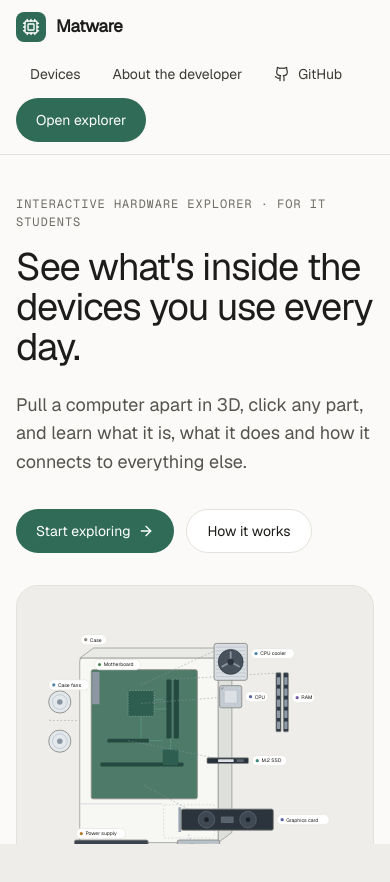
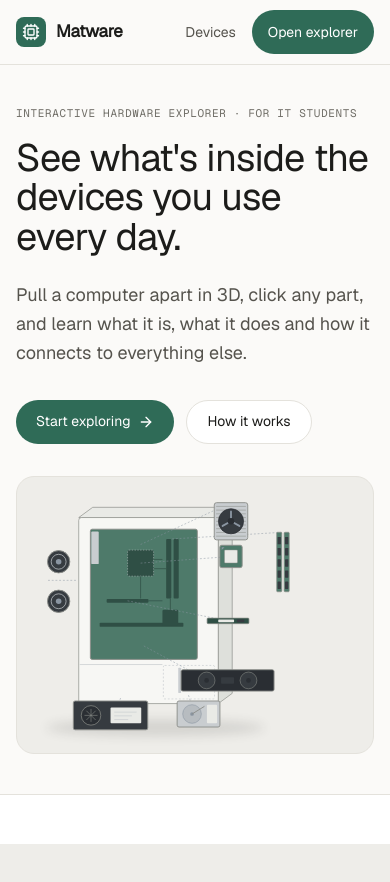
Before and after one commit to ljamesrojas/matiware, a React (Vite) app: page / in a window 390 px wide. Shown: the top 882 px of the page. Before the commit the page ends 844 px from the top, so only its background shows below. Built offline with nearby package versions, Linux system fonts and the light colour scheme.

Commit message:
Align landing page with Bench theme and fix phone layout

```diff
--- /dev/null
+++ b/src/components/landing/HeroIllustration.module.css
@@ -0,0 +1,6 @@
+/* At phone width the drawing is about half size, so the 11px labels become unreadable. */
+@media (max-width: 767px) {
+  .label {
+    display: none;
+  }
+}
--- a/src/components/landing/HeroIllustration.tsx
+++ b/src/components/landing/HeroIllustration.tsx
@@ -3,6 +3,9 @@
  * Plain SVG (no three.js) so the landing page loads fast; the real 3D model
  * loads only when the explorer opens.
  */
+
+import styles from "./HeroIllustration.module.css";
+import { C } from "../../models/palette";
 
 const E = 0.72; // how far the parts are pulled apart
 
@@ -20,7 +23,8 @@ const geo: Record<PartKey, Geo> = {
   chassis: { v: [0, 0], a: [260, 270], l: [112, 30], n: "Case", c: "var(--cat-structure)" },
   mb: { v: [0, 0], a: [250, 235], l: [142, 84], n: "Motherboard", c: "var(--cat-connectivity)" },
   psu: { v: [-30, 95], a: [200, 458], l: [124, 382], n: "Power supply", c: "var(--cat-power)" },
-  hdd: { v: [30, 95], a: [346, 452], l: [400, 424], n: "Hard drive", c: "var(--cat-storage)" },
+  // Label below-left of the drive so the landing page's preview card doesn't cover it.
+  hdd: { v: [30, 95], a: [346, 452], l: [282, 470], n: "Hard drive", c: "var(--cat-storage)" },
   gpu: { v: [250, 135], a: [250, 346], l: [358, 323], n: "Graphics card", c: "var(--cat-processing)" },
   ssd: { v: [300, 60], a: [215, 249], l: [268, 249], n: "M.2 SSD", c: "var(--cat-storage)" },
   ram: { v: [330, -20], a: [311, 116], l: [333, 170], n: "RAM", c: "var(--cat-memory)" },
@@ -36,7 +40,7 @@ const dy = (k: PartKey) => round(geo[k].v[1] * E);
 const move = (k: PartKey) => `translate(${dx(k)} ${dy(k)})`;
 const moves = (k: PartKey) => geo[k].v[0] !== 0 || geo[k].v[1] !== 0;
 
-const EDGE = "#8C8F8A";
+const EDGE = C.edge;
 const sw = (w: number) => ({ strokeWidth: w });
 
 export function HeroIllustration() {
@@ -55,22 +59,22 @@ export function HeroIllustration() {
       <ellipse cx="275" cy="522" rx="235" ry="18" fill="#1C1C1A" opacity="0.12" filter="url(#hero-floor)" />
 
       {/* Case */}
-      <polygon points="110,70 140,48 440,48 410,70" fill="#E9EAE6" stroke={EDGE} style={sw(1.5)} strokeLinejoin="round" />
-      <polygon points="410,70 440,48 440,448 410,470" fill="#DEE0DB" stroke={EDGE} style={sw(1.5)} strokeLinejoin="round" />
-      <rect x="110" y="70" width="300" height="400" rx="6" fill="#F7F7F4" stroke={EDGE} style={sw(1.5)} />
-      <line x1="112" y1="386" x2="290" y2="386" stroke="#C9D1D9" style={sw(1.5)} />
-      <rect x="292" y="388" width="110" height="72" rx="3" fill="none" stroke="#C9D1D9" style={sw(1.5)} strokeDasharray="4 4" />
+      <polygon points="110,70 140,48 440,48 410,70" fill={C.panel} stroke={EDGE} style={sw(1.5)} strokeLinejoin="round" />
+      <polygon points="410,70 440,48 440,448 410,470" fill={C.panelDark} stroke={EDGE} style={sw(1.5)} strokeLinejoin="round" />
+      <rect x="110" y="70" width="300" height="400" rx="6" fill={C.panelLight} stroke={EDGE} style={sw(1.5)} />
+      <line x1="112" y1="386" x2="290" y2="386" stroke={C.metal} style={sw(1.5)} />
+      <rect x="292" y="388" width="110" height="72" rx="3" fill="none" stroke={C.metal} style={sw(1.5)} strokeDasharray="4 4" />
 
       {/* Motherboard */}
-      <rect x="135" y="95" width="230" height="280" rx="4" fill="#4E7A6A" stroke={EDGE} style={sw(2)} />
-      <rect x="137" y="100" width="16" height="70" rx="2" fill="#8C97A3" />
-      <rect x="215" y="140" width="56" height="56" rx="3" fill="#2E5E50" stroke="#A7C9BC" style={sw(1)} strokeDasharray="3 3" />
-      <rect x="298" y="116" width="11" height="128" rx="2" fill="#24493E" />
-      <rect x="314" y="116" width="11" height="128" rx="2" fill="#24493E" />
-      <rect x="155" y="296" width="180" height="9" rx="2" fill="#24493E" />
-      <rect x="170" y="245" width="90" height="8" rx="2" fill="#24493E" />
-      <rect x="290" y="268" width="34" height="34" rx="3" fill="#2E5E50" />
-      <path d="M271 160 H290 M271 180 H298 M243 196 V244 M307 268 V244 M260 249 H290" fill="none" stroke="#5E9A86" style={sw(1.5)} />
+      <rect x="135" y="95" width="230" height="280" rx="4" fill={C.pcb} stroke={EDGE} style={sw(2)} />
+      <rect x="137" y="100" width="16" height="70" rx="2" fill={C.metal} />
+      <rect x="215" y="140" width="56" height="56" rx="3" fill={C.slot} stroke={C.metal} style={sw(1)} strokeDasharray="3 3" />
+      <rect x="298" y="116" width="11" height="128" rx="2" fill={C.slot} />
+      <rect x="314" y="116" width="11" height="128" rx="2" fill={C.slot} />
+      <rect x="155" y="296" width="180" height="9" rx="2" fill={C.slot} />
+      <rect x="170" y="245" width="90" height="8" rx="2" fill={C.slot} />
+      <rect x="290" y="268" width="34" height="34" rx="3" fill={C.slot} />
+      <path d="M271 160 H290 M271 180 H298 M243 196 V244 M307 268 V244 M260 249 H290" fill="none" stroke={C.slot} style={sw(1.5)} />
 
       {/* Leader lines */}
       {keys.filter(moves).map((k) => (
@@ -89,47 +93,47 @@ export function HeroIllustration() {
 
       {/* Power supply */}
       <g transform={move("psu")}>
-        <rect x="120" y="396" width="160" height="62" rx="4" fill="#3A444F" stroke={EDGE} style={sw(2)} />
-        <circle cx="158" cy="427" r="21" fill="#2B333C" stroke="#6B7682" style={sw(1.5)} />
-        <path d="M144 427 H172 M158 413 V441 M148 417 L168 437 M168 417 L148 437" stroke="#6B7682" style={sw(1.2)} />
-        <rect x="200" y="410" width="66" height="34" rx="2" fill="#DDE1E6" />
-        <path d="M208 420 H256 M208 428 H246 M208 436 H238" stroke="#9AA5B1" style={sw(1.5)} />
+        <rect x="120" y="396" width="160" height="62" rx="4" fill={C.dark} stroke={EDGE} style={sw(2)} />
+        <circle cx="158" cy="427" r="21" fill={C.darker} stroke={C.edge} style={sw(1.5)} />
+        <path d="M144 427 H172 M158 413 V441 M148 417 L168 437 M168 417 L148 437" stroke={C.edge} style={sw(1.2)} />
+        <rect x="200" y="410" width="66" height="34" rx="2" fill={C.panel} />
+        <path d="M208 420 H256 M208 428 H246 M208 436 H238" stroke={C.metal} style={sw(1.5)} />
       </g>
 
       {/* Hard drive */}
       <g transform={move("hdd")}>
-        <rect x="300" y="396" width="92" height="56" rx="4" fill="#B8C0C8" stroke={EDGE} style={sw(2)} />
-        <circle cx="332" cy="424" r="20" fill="#CDD3D9" stroke="#8A95A1" style={sw(1.2)} />
+        <rect x="300" y="396" width="92" height="56" rx="4" fill={C.metal} stroke={EDGE} style={sw(2)} />
+        <circle cx="332" cy="424" r="20" fill={C.platter} stroke="#8A95A1" style={sw(1.2)} />
         <circle cx="332" cy="424" r="4" fill="#8A95A1" />
-        <path d="M332 424 L358 408" stroke="#6B7682" style={sw(2)} strokeLinecap="round" />
-        <rect x="364" y="404" width="22" height="40" rx="2" fill="#E4E8EC" />
+        <path d="M332 424 L358 408" stroke={C.edge} style={sw(2)} strokeLinecap="round" />
+        <rect x="364" y="404" width="22" height="40" rx="2" fill={C.panel} />
       </g>
 
       {/* Graphics card */}
       <g transform={move("gpu")}>
-        <rect x="144" y="296" width="6" height="54" rx="1" fill="#9AA5B1" />
-        <rect x="150" y="300" width="200" height="46" rx="4" fill="#2B333C" stroke={EDGE} style={sw(2)} />
-        <circle cx="205" cy="323" r="18" fill="#3E4852" stroke="#6B7682" style={sw(1.2)} />
-        <circle cx="295" cy="323" r="18" fill="#3E4852" stroke="#6B7682" style={sw(1.2)} />
-        <circle cx="205" cy="323" r="5" fill="#1B2229" />
-        <circle cx="295" cy="323" r="5" fill="#1B2229" />
-        <rect x="236" y="316" width="28" height="14" rx="2" fill="#59636E" />
+        <rect x="144" y="296" width="6" height="54" rx="1" fill={C.metal} />
+        <rect x="150" y="300" width="200" height="46" rx="4" fill={C.darker} stroke={EDGE} style={sw(2)} />
+        <circle cx="205" cy="323" r="18" fill={C.dark} stroke={C.edge} style={sw(1.2)} />
+        <circle cx="295" cy="323" r="18" fill={C.dark} stroke={C.edge} style={sw(1.2)} />
+        <circle cx="205" cy="323" r="5" fill={C.darker} />
+        <circle cx="295" cy="323" r="5" fill={C.darker} />
+        <rect x="236" y="316" width="28" height="14" rx="2" fill={C.dark} />
       </g>
 
       {/* M.2 SSD */}
       <g transform={move("ssd")}>
-        <rect x="170" y="243" width="90" height="12" rx="2" fill="#26313B" stroke={EDGE} style={sw(1.5)} />
-        <rect x="194" y="246" width="34" height="6" rx="1" fill="#DDE1E6" />
-        <rect x="234" y="246" width="16" height="6" rx="1" fill="#59636E" />
+        <rect x="170" y="243" width="90" height="12" rx="2" fill={C.slot} stroke={EDGE} style={sw(1.5)} />
+        <rect x="194" y="246" width="34" height="6" rx="1" fill={C.panel} />
+        <rect x="234" y="246" width="16" height="6" rx="1" fill={C.dark} />
       </g>
 
       {/* RAM */}
       <g transform={move("ram")}>
         {[298, 314].map((x) => (
           <g key={x}>
-            <rect x={x} y="116" width="11" height="128" rx="2" fill="#2F3A46" stroke={EDGE} style={sw(1.5)} />
+            <rect x={x} y="116" width="11" height="128" rx="2" fill={C.pcb} stroke={EDGE} style={sw(1.5)} />
             {[126, 150, 174, 198, 222].map((y) => (
-              <rect key={y} x={x + 2} y={y} width="7" height="16" rx="1" fill="#8F9AA6" />
+              <rect key={y} x={x + 2} y={y} width="7" height="16" rx="1" fill={C.dark} />
             ))}
           </g>
         ))}
@@ -137,30 +141,30 @@ export function HeroIllustration() {
 
       {/* CPU */}
       <g transform={move("cpu")}>
-        <rect x="219" y="144" width="48" height="48" rx="4" fill="#C5CBD2" stroke={EDGE} style={sw(2)} />
-        <rect x="229" y="154" width="28" height="28" rx="2" fill="#DDE1E6" stroke="#AEB6BF" style={sw(1)} />
+        <rect x="219" y="144" width="48" height="48" rx="4" fill={C.pcb} stroke={EDGE} style={sw(2)} />
+        <rect x="229" y="154" width="28" height="28" rx="2" fill={C.panel} stroke={C.edge} style={sw(1)} />
         <path d="M223 148 h6 l-6 6 z" fill="#8A95A1" />
       </g>
 
       {/* CPU cooler */}
       <g transform={move("cooler")}>
-        <rect x="207" y="128" width="72" height="80" rx="5" fill="#D9DEE3" stroke={EDGE} style={sw(2)} />
+        <rect x="207" y="128" width="72" height="80" rx="5" fill={C.metal} stroke={EDGE} style={sw(2)} />
         <path
           d="M211 136 H275 M211 144 H275 M211 152 H275 M211 160 H275 M211 168 H275 M211 176 H275 M211 184 H275 M211 192 H275 M211 200 H275"
-          stroke="#AEB6BF"
+          stroke={C.edge}
           style={sw(1.2)}
         />
-        <circle cx="243" cy="168" r="27" fill="#48525D" stroke="#2B333C" style={sw(1.5)} />
+        <circle cx="243" cy="168" r="27" fill={C.dark} stroke={C.darker} style={sw(1.5)} />
         <path d="M243 168 L243 147 M243 168 L261 178 M243 168 L225 178" stroke="#8A95A1" style={sw(4)} strokeLinecap="round" />
-        <circle cx="243" cy="168" r="7" fill="#2B333C" />
+        <circle cx="243" cy="168" r="7" fill={C.darker} />
       </g>
 
       {/* Case fans */}
       <g transform={move("fans")}>
         {[165, 250].map((cy) => (
           <g key={cy}>
-            <circle cx="128" cy={cy} r="24" fill="#E3E8EC" stroke={EDGE} style={sw(2)} />
-            <circle cx="128" cy={cy} r="16" fill="none" stroke="#B8C0C8" style={sw(1.5)} />
+            <circle cx="128" cy={cy} r="24" fill={C.dark} stroke={EDGE} style={sw(2)} />
+            <circle cx="128" cy={cy} r="16" fill="none" stroke={C.metal} style={sw(1.5)} />
             <circle cx="128" cy={cy} r="6" fill="#8A95A1" />
           </g>
         ))}
@@ -171,7 +175,7 @@ export function HeroIllustration() {
         const g = geo[k];
         const width = Math.round(30 + g.n.length * 6.4);
         return (
-          <g key={`label-${k}`} transform={`translate(${round(g.l[0] + dx(k))} ${round(g.l[1] + dy(k))})`}>
+          <g key={`label-${k}`} className={styles.label} transform={`translate(${round(g.l[0] + dx(k))} ${round(g.l[1] + dy(k))})`}>
             <rect x="0" y="-11" width={width} height="22" rx="11" fill="#FFFFFF" stroke="#E2E0DA" style={sw(1.2)} />
             <circle cx="11" cy="0" r="3.5" style={{ fill: g.c }} />
             <text x="20" y="4" fill="#1C1C1A" style={{ fontSize: 11, fontWeight: 500, fontFamily: "var(--font-sans)" }}>
--- a/src/data/landing.ts
+++ b/src/data/landing.ts
@@ -1,4 +1,4 @@
-/** Copy and links for the landing page (plan section 4b). */
+/** Copy and links for the landing page. */
 
 export const links = {
   portfolio: "https://ljrojas.vercel.app/",
--- a/src/pages/LandingPage.module.css
+++ b/src/pages/LandingPage.module.css
@@ -1,4 +1,4 @@
-/* Landing page (plan section 4b), Bench theme. */
+/* Landing page, Bench theme (tokens from src/theme.css). */
 
 .page {
   height: 100vh;
@@ -73,15 +73,19 @@
   height: 40px;
   padding: 0 14px;
   border-radius: var(--r-pill);
-  color: #3d3b36;
+  color: var(--text-2);
   font-size: 14px;
   text-decoration: none;
-  transition: background var(--dur) var(--ease-out);
+  transition:
+    background var(--dur) var(--ease-out),
+    color var(--dur) var(--ease-out);
 }
 
+@media (hover: hover) {
   .navLink:hover {
-  background: #f1f0ec;
+    background: var(--hover);
     color: var(--text);
+  }
 }
 
 .navCta {
@@ -112,8 +116,10 @@
   color: #fff;
 }
 
+@media (hover: hover) {
   .primary:hover {
     background: var(--accent-ink);
+  }
 }
 
 .secondary {
@@ -122,8 +128,10 @@
   color: var(--text);
 }
 
+@media (hover: hover) {
   .secondary:hover {
     background: var(--hover);
+  }
 }
 
 .actions {
@@ -141,7 +149,7 @@
   align-items: center;
   gap: 48px;
   padding-top: 72px;
-  padding-bottom: 64px;
+  padding-bottom: 112px; /* room for the preview card below the stage */
 }
 
 .heroText {
@@ -153,9 +161,9 @@
   margin: 0 0 16px;
   color: var(--text-3);
   font-family: var(--font-mono);
-  font-size: 12px;
+  font-size: 11px;
   font-weight: 500;
-  letter-spacing: 0.08em;
+  letter-spacing: 0.06em;
   text-transform: uppercase;
 }
 
@@ -164,7 +172,7 @@
   font-size: clamp(38px, 5vw, 56px);
   font-weight: 500;
   line-height: 1.05;
-  letter-spacing: -0.03em;
+  letter-spacing: -0.02em;
 }
 
 .heroLead {
@@ -182,18 +190,18 @@
   height: 480px;
   padding: 24px;
   border: 1px solid var(--border);
-  border-radius: calc(var(--r) + 8px);
+  border-radius: var(--r-card);
   background: var(--canvas);
 }
 
 .previewCard {
   position: absolute;
-  right: 20px;
-  bottom: 20px;
+  right: 24px;
+  bottom: -72px;
   width: 232px;
   padding: 14px 16px;
   border: 1px solid var(--border);
-  border-radius: calc(var(--r) + 2px);
+  border-radius: var(--r-card);
   background: var(--surface);
   box-shadow: var(--shadow-inspector);
 }
@@ -205,13 +213,14 @@
 }
 
 .code {
-  padding: 3px 6px;
-  border-radius: 5px;
+  padding: 3px 8px;
+  border-radius: 6px;
   background: var(--hover);
-  color: #3d3b36;
+  color: var(--text-2);
   font-family: var(--font-mono);
-  font-size: 10px;
-  letter-spacing: 0.04em;
+  font-size: 11px;
+  font-weight: 500;
+  letter-spacing: 0.06em;
 }
 
 .cat {
@@ -256,7 +265,9 @@
   margin: 0;
   color: var(--accent-ink);
   font-family: var(--font-mono);
-  font-size: 12px;
+  font-size: 11px;
+  font-weight: 500;
+  letter-spacing: 0.06em;
 }
 
 .stepTitle {
@@ -310,9 +321,11 @@
     box-shadow var(--dur) var(--ease-out);
 }
 
+@media (hover: hover) {
   .deviceCard:hover {
     border-color: var(--accent);
     box-shadow: var(--shadow-dock);
+  }
 }
 
 .deviceTop {
@@ -369,8 +382,10 @@
   font-weight: 500;
 }
 
+@media (hover: hover) {
   .deviceCard:hover .deviceLink {
     text-decoration: underline;
+  }
 }
 
 /* About the developer */
@@ -387,7 +402,7 @@
   gap: 28px;
   padding: 32px;
   border: 1px solid var(--border);
-  border-radius: calc(var(--r) + 6px);
+  border-radius: var(--r-card);
   background: var(--surface);
 }
 
@@ -424,8 +439,8 @@
   max-width: 640px;
   margin: 16px 0 0;
   color: var(--text-body);
-  font-size: 16px;
-  line-height: 1.65;
+  font-size: 15px;
+  line-height: 1.6;
 }
 
 .aboutCard .actions {
@@ -459,8 +474,10 @@
   color: var(--text-2);
 }
 
+@media (hover: hover) {
   .footerLinks a:hover {
     color: var(--text);
+  }
 }
 
 /* Small screens */
@@ -470,8 +487,21 @@
     padding-left: 16px;
     padding-right: 16px;
   }
+  .headerInner {
+    min-height: 64px;
+    padding-top: 10px;
+    padding-bottom: 10px;
+  }
+  .desktopOnly {
+    display: none;
+  }
+  .navLink {
+    height: 44px;
+    padding: 0 12px;
+  }
   .navCta {
     margin-left: 0;
+    padding: 0 16px;
   }
   .hero {
     gap: 32px;
@@ -479,8 +509,9 @@
     padding-bottom: 40px;
   }
   .stage {
-    height: 340px;
-    padding: 12px;
+    height: auto;
+    aspect-ratio: 720 / 560;
+    padding: 8px;
   }
   .previewCard {
     display: none;
--- a/src/pages/LandingPage.tsx
+++ b/src/pages/LandingPage.tsx
@@ -1,3 +1,4 @@
+import type { MouseEvent } from "react";
 import { ArrowRight, ArrowUpRight, Cpu, Github, Laptop, Monitor, Smartphone, type LucideIcon } from "lucide-react";
 import styles from "./LandingPage.module.css";
 import { HeroIllustration } from "../components/landing/HeroIllustration";
@@ -16,9 +17,12 @@ const deviceIcons: Record<DeviceIcon, LucideIcon> = {
 
 const external = { target: "_blank", rel: "noopener noreferrer" } as const;
 
+/** Screen-reader note for links that open in a new tab. */
+const newTab = <span className="sr-only"> (opens in a new tab)</span>;
+
 /** Scroll to a section without changing the URL hash (the hash is used for routing). */
 function scrollTo(id: string) {
-  return (e: React.MouseEvent) => {
+  return (e: MouseEvent) => {
     e.preventDefault();
     const reduce = window.matchMedia("(prefers-reduced-motion: reduce)").matches;
     document.getElementById(id)?.scrollIntoView({ behavior: reduce ? "auto" : "smooth", block: "start" });
@@ -30,7 +34,7 @@ export function LandingPage() {
 
   return (
     <div className={styles.page}>
-      <header className={styles.header}>
+      <header id="top" className={styles.header}>
         <div className={`${styles.container} ${styles.headerInner}`}>
           <a href={homeHref} className={styles.brand} onClick={scrollTo("top")}>
             <span className={styles.logo} aria-hidden="true">
@@ -42,12 +46,14 @@ export function LandingPage() {
             <a className={styles.navLink} href="#devices" onClick={scrollTo("devices")}>
               Devices
             </a>
-            <a className={styles.navLink} href={links.portfolio} {...external}>
+            <a className={`${styles.navLink} ${styles.desktopOnly}`} href={links.portfolio} {...external}>
               About the developer
+              {newTab}
             </a>
-            <a className={styles.navLink} href={links.github} {...external}>
+            <a className={`${styles.navLink} ${styles.desktopOnly}`} href={links.github} {...external}>
               <Github size={16} strokeWidth={1.8} aria-hidden="true" />
               GitHub
+              {newTab}
             </a>
             <a className={`${styles.btn} ${styles.primary} ${styles.navCta}`} href={exploreHref()}>
               Open explorer
@@ -57,7 +63,7 @@ export function LandingPage() {
       </header>
 
       <main>
-        <section id="top" className={`${styles.container} ${styles.hero}`}>
+        <section className={`${styles.container} ${styles.hero}`}>
           <div className={styles.heroText}>
             <p className={styles.eyebrow}>{hero.eyebrow}</p>
             <h1 className={styles.heroTitle}>{hero.title}</h1>
@@ -149,10 +155,12 @@ export function LandingPage() {
                   <a className={`${styles.btn} ${styles.primary}`} href={links.portfolio} {...external}>
                     View portfolio
                     <ArrowUpRight size={16} strokeWidth={2} aria-hidden="true" />
+                    {newTab}
                   </a>
                   <a className={`${styles.btn} ${styles.secondary}`} href={links.github} {...external}>
                     <Github size={16} strokeWidth={1.8} aria-hidden="true" />
                     View Matware on GitHub
+                    {newTab}
                   </a>
                 </div>
               </div>
@@ -167,9 +175,11 @@ export function LandingPage() {
           <div className={styles.footerLinks}>
             <a href={links.portfolio} {...external}>
               About the developer
+              {newTab}
             </a>
             <a href={links.github} {...external}>
               GitHub
+              {newTab}
             </a>
           </div>
         </div>
```
Lines whose indentation alone changed are shown as unchanged.
